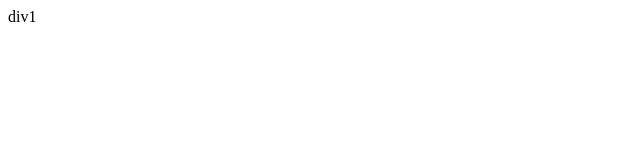
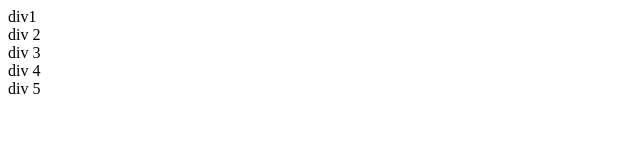
Before and after one commit to javigauna/desafio-github, a plain HTML site: page index.html in a window 1280 px wide. Shown: the whole page, without its empty margins (0-640 px from the left). Drawn offline with Linux system fonts and the light colour scheme.

Commit message:
se agrego mas div en main con clases para darle estilos

```diff
--- a/index.html
+++ b/index.html
@@ -10,7 +10,10 @@
 <body>
     <main class="container">
         <div class="div div1">div1</div>
-
+        <div class="div div2">div 2</div>
+        <div class="div div3">div 3</div>
+        <div class="div div4">div 4</div>
+        <div class="div div5">div 5</div>
     </main>
 </body>
 </html>
```
